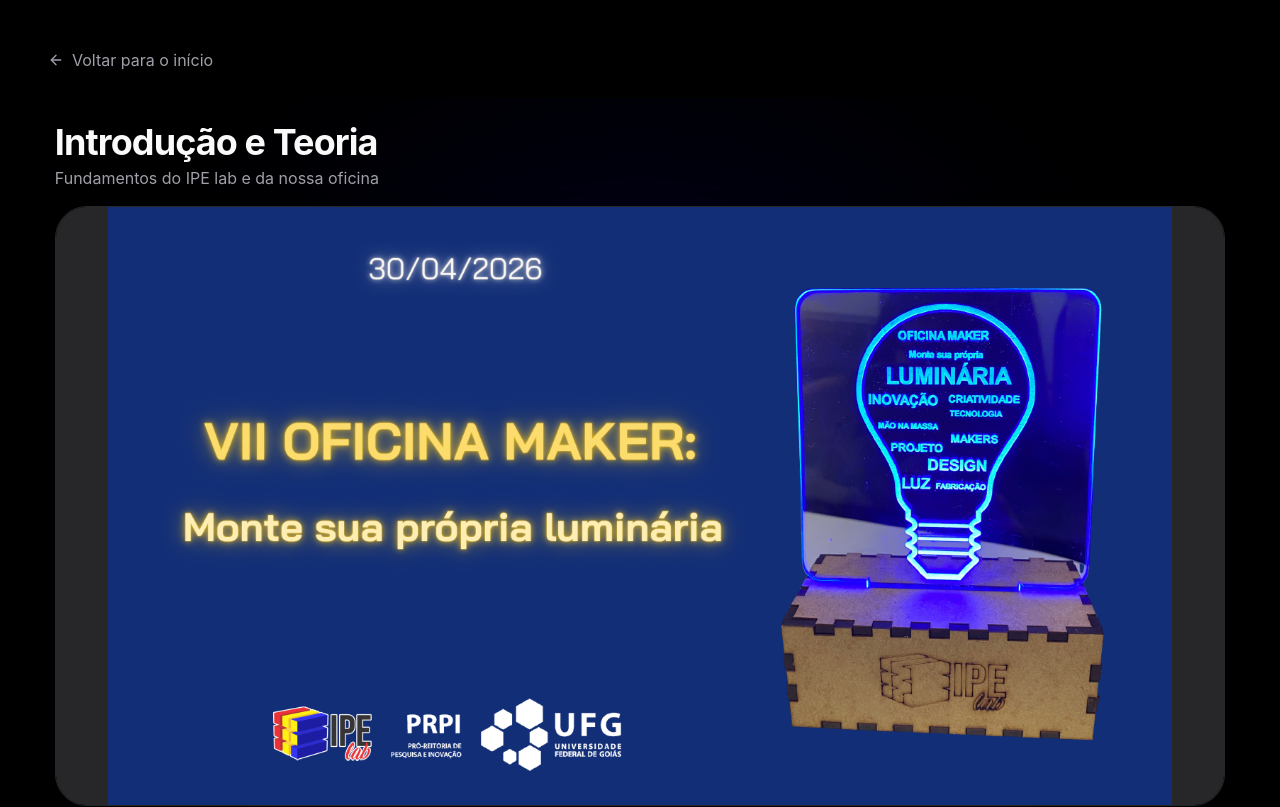
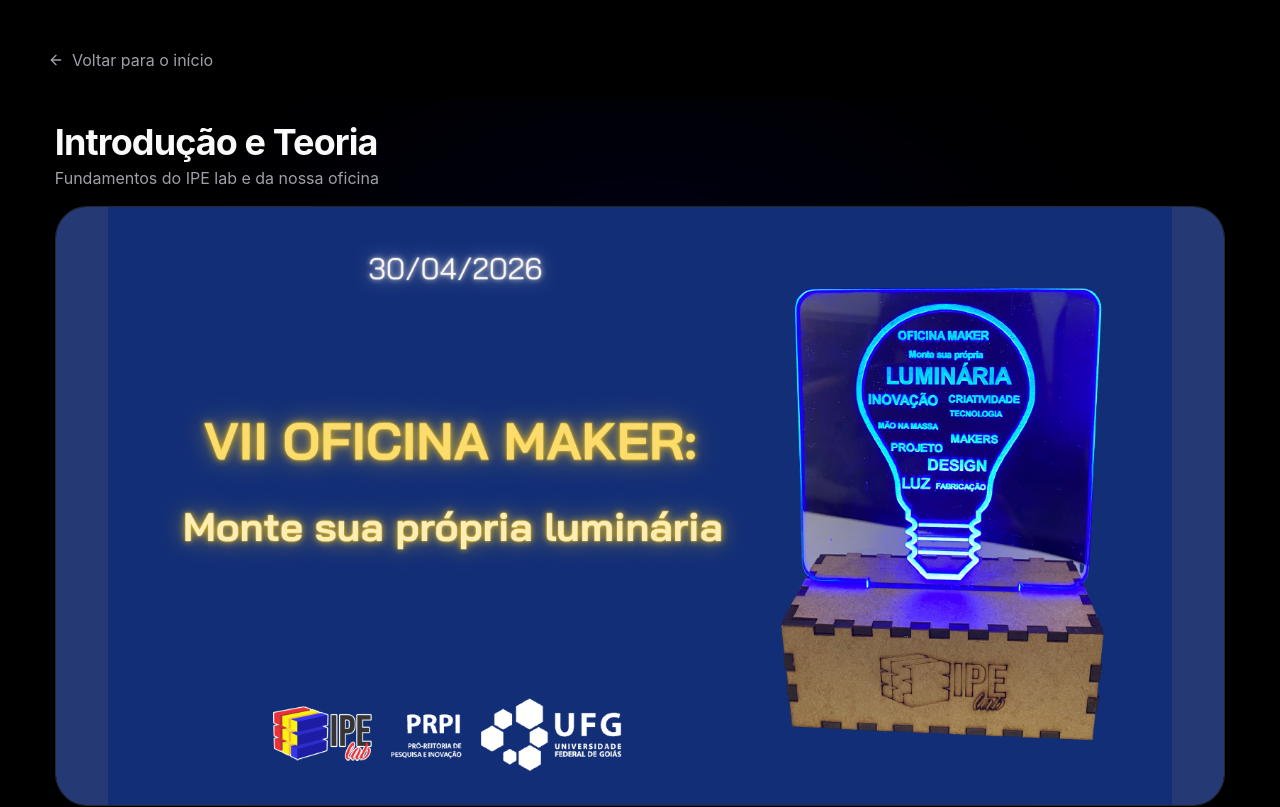
Before and after one commit to marceloengvs-hub/https-github.com-marceloengvs-hub-Oficina_Maker, a Next.js app: page /introducao in a window 1280 px wide. Shown: the top 807 px of the page. Built offline with nearby package versions, Linux system fonts and the light colour scheme.

Commit message:
style: realcar numeracao dos cards e remover transparencia excessiva

```diff
--- a/app/introducao/page.tsx
+++ b/app/introducao/page.tsx
@@ -91,7 +91,7 @@ export default function IntroducaoPage() {
 
           <div className="relative w-full flex flex-col gap-4">
             {/* Slide Container */}
-            <div className="relative aspect-video w-full max-h-[75vh] bg-zinc-900 rounded-2xl md:rounded-[32px] border border-zinc-800 shrink-0 overflow-hidden shadow-2xl flex flex-col">
+            <div className="relative aspect-video w-full max-h-[75vh] rounded-2xl md:rounded-[32px] border border-zinc-800 shrink-0 overflow-hidden shadow-2xl flex flex-col">
 
               <AnimatePresence mode="wait">
                 <motion.div
@@ -100,9 +100,9 @@ export default function IntroducaoPage() {
                   animate={{ opacity: 1, x: 0 }}
                   exit={{ opacity: 0, x: -20 }}
                   transition={{ duration: 0.3 }}
-                  className={`w-full h-full bg-black flex items-center justify-center p-0 relative ${slide.bgClass || ''}`}
+                  className={`w-full h-full flex items-center justify-center p-0 relative ${slide.bgClass || 'bg-black'}`}
                 >
-                  <div className="relative w-full h-full flex items-center justify-center bg-zinc-800">
+                  <div className="relative w-full h-full flex items-center justify-center">
                     <Image
                       src={slide.image}
                       alt={slide.title}
--- a/app/page.tsx
+++ b/app/page.tsx
@@ -442,13 +442,13 @@ function StepCard({ href, number, icon, title, desc, borderColor, hoverColor, cl
   return (
     <div className={`relative block bg-[#000000] p-6 sm:p-8 rounded-3xl border ${borderColor} ${hoverColor} transition-all duration-300 group overflow-hidden ${className}`}>
       {bgImage && (
-        <div className="absolute inset-0 z-0 opacity-20 group-hover:opacity-30 transition-opacity duration-300">
+        <div className="absolute inset-0 z-0 opacity-15 group-hover:opacity-25 transition-opacity duration-300">
           <Image src={bgImage} alt={title} fill unoptimized className="object-cover" />
-          <div className="absolute inset-0 bg-gradient-to-t from-black via-black/80 to-transparent" />
+          <div className="absolute inset-0 bg-black/60" />
         </div>
       )}
       <Link href={href} className="absolute inset-0 z-10"></Link>
-      <div className="absolute right-4 sm:right-6 top-4 sm:top-6 text-7xl sm:text-8xl font-black text-zinc-800/50 pointer-events-none group-hover:text-zinc-700/50 transition-colors z-20">
+      <div className="absolute right-4 sm:right-6 top-4 sm:top-6 text-7xl sm:text-8xl font-black text-white/[0.2] pointer-events-none group-hover:text-white/[0.3] transition-colors z-0">
         {number}
       </div>
       <div className="w-12 h-12 sm:w-16 sm:h-16 bg-zinc-950/80 backdrop-blur-sm rounded-2xl flex items-center justify-center mb-4 sm:mb-6 group-hover:scale-110 transition-transform relative z-20 border border-zinc-800/50 pointer-events-none">
```
